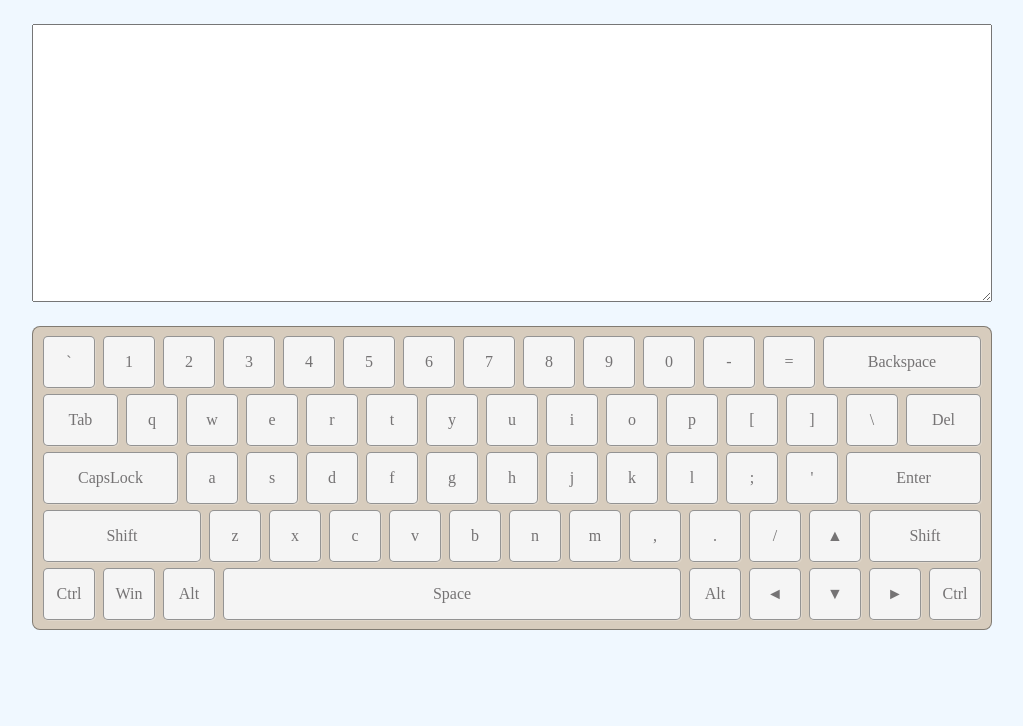
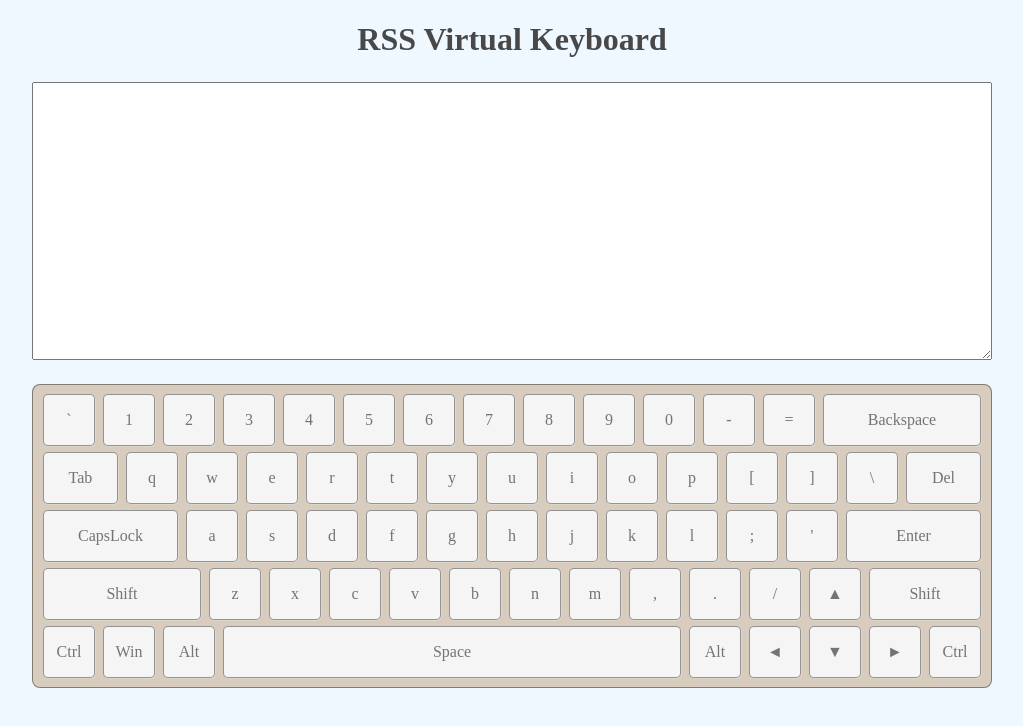
Before and after one commit to m208/rss-keyboard, a website built with webpack: page src/index.html in a window 1280 px wide. Shown: the whole page, without its empty margins (128-1151 px from the left). Built offline with nearby package versions, Linux system fonts and the light colour scheme.

Commit message:
feat: add title with JS

```diff
--- /dev/null
+++ b/src/assets/js/Title.js
@@ -0,0 +1,8 @@
+import Element from './Element';
+
+export default class Title {
+  constructor(text) {
+    const title = new Element(document.body, { classes: 'heading', tag: 'h1' });
+    title.node.textContent = text;
+  }
+}
--- a/src/assets/js/app.js
+++ b/src/assets/js/app.js
@@ -1,9 +1,11 @@
 import Element from './Element';
 import Keyboard from './Keyboard';
 import TextOutput from './TetxOutput';
+import Title from './Title';
 
 export default class App {
   constructor() {
+    const title = new Title('RSS Virtual Keyboard');
     const output = new TextOutput(this);
     const keyboard = new Keyboard(this);
     this.audio = new Audio('/dist/sound/clc1.mp3');
--- /dev/null
+++ b/src/assets/scss/components/_title.scss
@@ -0,0 +1,5 @@
+.heading {
+    text-align: center;
+    color: #484848;
+    margin-bottom: 0;
+}
--- a/src/assets/scss/main.scss
+++ b/src/assets/scss/main.scss
@@ -3,5 +3,6 @@
 @import "abstracts/mixins";
 
 @import "components/keyboard";
+@import "components/title";
 @import "layout/app";
 @import "layout/text-output";
```
